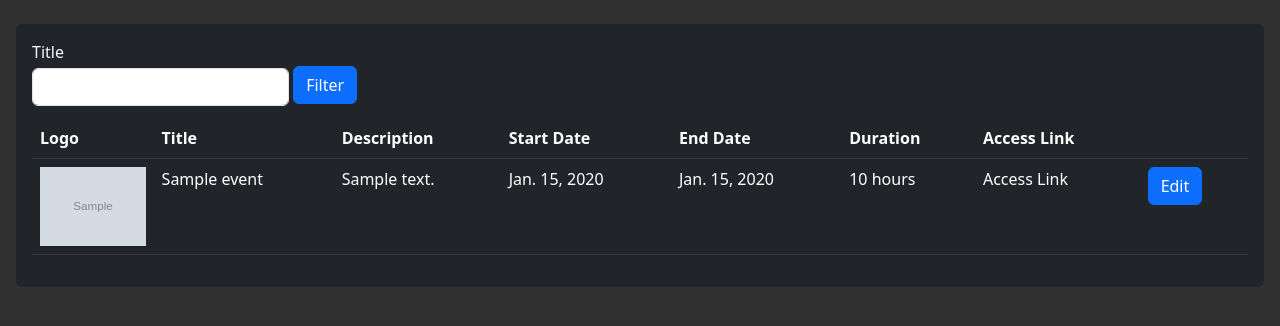
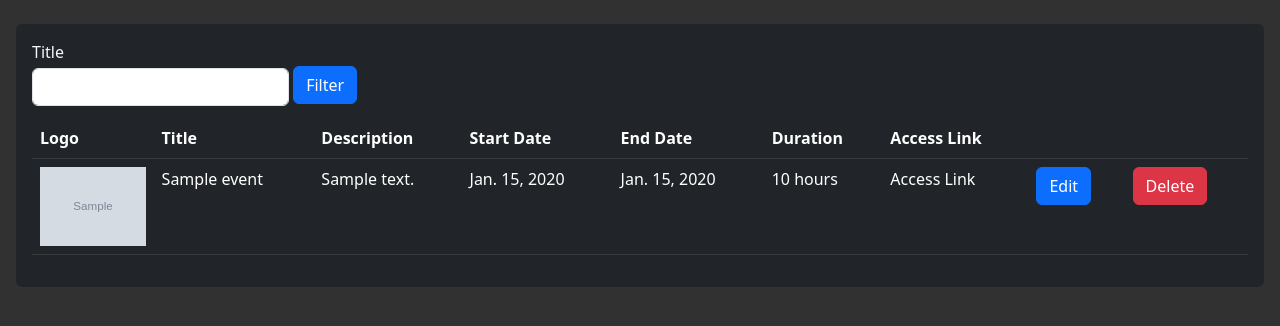
Before and after one commit to zHenriqueGN/EventPlaza, a Django app: page /events/edit/ in a window 1280 px wide. Shown: the part 56-382 px from the top of the page. Run offline with Django 4.2, Linux system fonts and the light colour scheme; a user stored in the database is signed in; tables that the repository leaves empty hold one stand-in row (values such as "Sample post"); grey boxes marked "Sample" are stand-in pictures; some libraries are stand-ins or nearby versions.

Commit message:
feat: create event delete button in events table

```diff
--- a/templates/fragments/events/eventstable.html
+++ b/templates/fragments/events/eventstable.html
@@ -22,6 +22,7 @@
                     <th>Duration</th>
                     <th>Access Link</th>
                     <th></th>
+                    <th></th>
                 </tr>
             </thead>
             <tbody>
@@ -38,6 +39,11 @@
                     <td>Access Link</td>
                     <td><a href="{% url 'event_editor' event.id %}"><button class="btn btn-primary">Edit</button></a>
                     </td>
+                    <td>
+                        <form action="{% url 'event_delete' event.id %}" method="post">{% csrf_token %}
+                            <button class="btn btn-danger" type="submit">Delete</button>
+                        </form>
+                    </td>
                 </tr>
                 </a>
                 {% endfor %}
```
